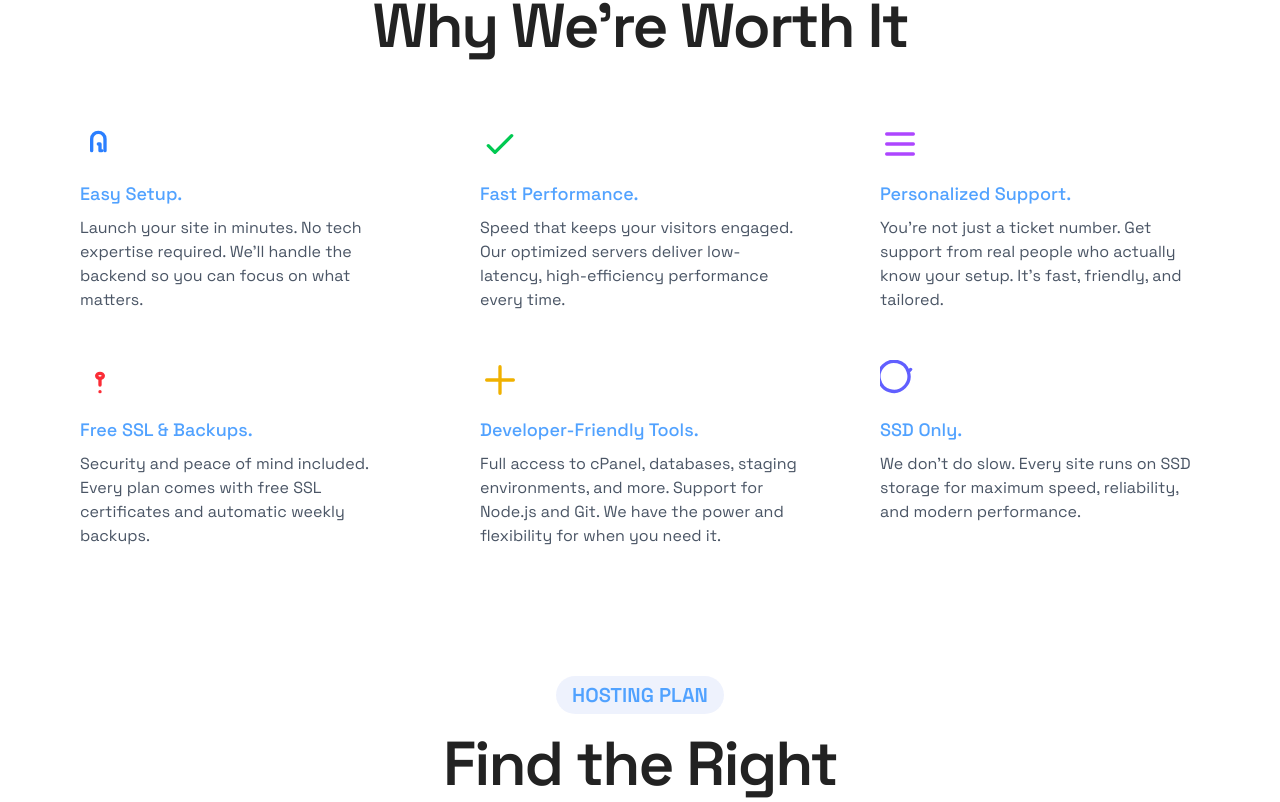
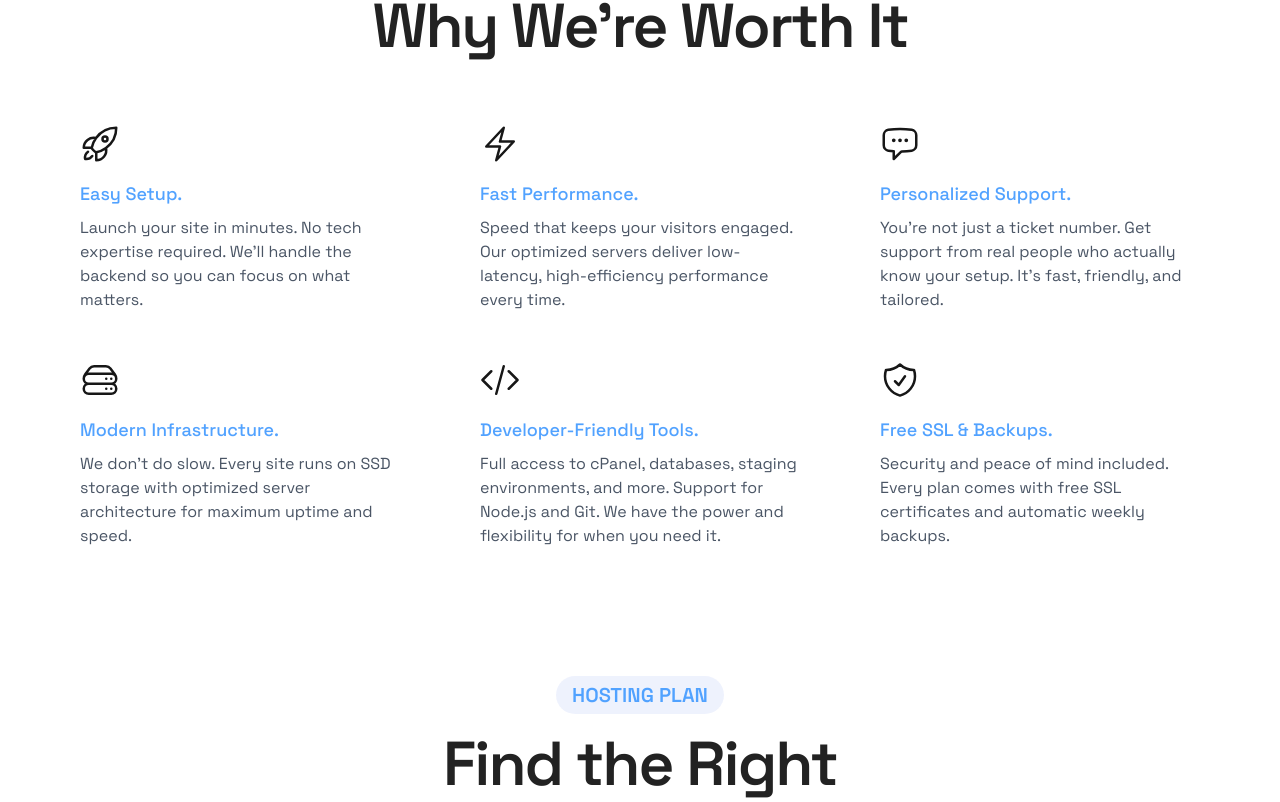
Before and after one commit to WelokkDev/xtremel, a Next.js app: page / in a window 1280 px wide. Shown: the part 798-1600 px from the top of the page. Built offline with nearby package versions, Linux system fonts and the light colour scheme.

Commit message:
Added svg icons to feature section + set product cards to be within unique product grid component

```diff
--- a/src/components/FeatureGrid.jsx
+++ b/src/components/FeatureGrid.jsx
@@ -8,55 +8,64 @@ export default function FeatureGrid() {
                     title: "Easy Setup.",
                     description: "Launch your site in minutes. No tech expertise required. We’ll handle the backend so you can focus on what matters.",
                     icon: (
-                        <svg className="w-10 h-10 text-blue-500" fill="none" stroke="currentColor" strokeWidth={2} viewBox="0 0 24 24">
-                            <path strokeLinecap="round" strokeLinejoin="round" d="M13 16h-1v-4h-1m4 4V9a4 4 0 00-8 0v7" />
+                        <svg xmlns="http://www.w3.org/2000/svg" fill="none" viewBox="0 0 24 24" strokeWidth={1.5} stroke="currentColor" className="size-10">
+                            <path strokeLinecap="round" strokeLinejoin="round" d="M15.59 14.37a6 6 0 0 1-5.84 7.38v-4.8m5.84-2.58a14.98 14.98 0 0 0 6.16-12.12A14.98 14.98 0 0 0 9.631 8.41m5.96 5.96a14.926 14.926 0 0 1-5.841 2.58m-.119-8.54a6 6 0 0 0-7.381 5.84h4.8m2.581-5.84a14.927 14.927 0 0 0-2.58 5.84m2.699 2.7c-.103.021-.207.041-.311.06a15.09 15.09 0 0 1-2.448-2.448 14.9 14.9 0 0 1 .06-.312m-2.24 2.39a4.493 4.493 0 0 0-1.757 4.306 4.493 4.493 0 0 0 4.306-1.758M16.5 9a1.5 1.5 0 1 1-3 0 1.5 1.5 0 0 1 3 0Z" />
                         </svg>
+
+
                     )
                 },
                 {
                     title: "Fast Performance.",
                     description: "Speed that keeps your visitors engaged. Our optimized servers deliver low-latency, high-efficiency performance every time.",
                     icon: (
-                        <svg className="w-10 h-10 text-green-500" fill="none" stroke="currentColor" strokeWidth={2} viewBox="0 0 24 24">
-                            <path strokeLinecap="round" strokeLinejoin="round" d="M5 13l4 4L19 7" />
+                        <svg xmlns="http://www.w3.org/2000/svg" fill="none" viewBox="0 0 24 24" strokeWidth={1.5} stroke="currentColor" className="size-10">
+                            <path strokeLinecap="round" strokeLinejoin="round" d="m3.75 13.5 10.5-11.25L12 10.5h8.25L9.75 21.75 12 13.5H3.75Z" />
                         </svg>
-                        )
+
+
+                    )
                 },
                 {
                     title: "Personalized Support.",
                     description: "You're not just a ticket number. Get support from real people who actually know your setup. It's fast, friendly, and tailored.",
                     icon: (
-                        <svg className="w-10 h-10 text-purple-500" fill="none" stroke="currentColor" strokeWidth={2} viewBox="0 0 24 24">
-                            <path strokeLinecap="round" strokeLinejoin="round" d="M4 6h16M4 12h16M4 18h16" />
+                        <svg xmlns="http://www.w3.org/2000/svg" fill="none" viewBox="0 0 24 24" strokeWidth={1.5} stroke="currentColor" className="size-10">
+                            <path strokeLinecap="round" strokeLinejoin="round" d="M8.625 9.75a.375.375 0 1 1-.75 0 .375.375 0 0 1 .75 0Zm0 0H8.25m4.125 0a.375.375 0 1 1-.75 0 .375.375 0 0 1 .75 0Zm0 0H12m4.125 0a.375.375 0 1 1-.75 0 .375.375 0 0 1 .75 0Zm0 0h-.375m-13.5 3.01c0 1.6 1.123 2.994 2.707 3.227 1.087.16 2.185.283 3.293.369V21l4.184-4.183a1.14 1.14 0 0 1 .778-.332 48.294 48.294 0 0 0 5.83-.498c1.585-.233 2.708-1.626 2.708-3.228V6.741c0-1.602-1.123-2.995-2.707-3.228A48.394 48.394 0 0 0 12 3c-2.392 0-4.744.175-7.043.513C3.373 3.746 2.25 5.14 2.25 6.741v6.018Z" />
                         </svg>
+
+
+                    )
+                },
+                {
+                    title: "Modern Infrastructure.",
+                    description: "We don't do slow. Every site runs on SSD storage with optimized server architecture for maximum uptime and speed.",
+                    icon: (
+                        <svg xmlns="http://www.w3.org/2000/svg" fill="none" viewBox="0 0 24 24" strokeWidth={1.5} stroke="currentColor" className="size-10">
+                            <path strokeLinecap="round" strokeLinejoin="round" d="M5.25 14.25h13.5m-13.5 0a3 3 0 0 1-3-3m3 3a3 3 0 1 0 0 6h13.5a3 3 0 1 0 0-6m-16.5-3a3 3 0 0 1 3-3h13.5a3 3 0 0 1 3 3m-19.5 0a4.5 4.5 0 0 1 .9-2.7L5.737 5.1a3.375 3.375 0 0 1 2.7-1.35h7.126c1.062 0 2.062.5 2.7 1.35l2.587 3.45a4.5 4.5 0 0 1 .9 2.7m0 0a3 3 0 0 1-3 3m0 3h.008v.008h-.008v-.008Zm0-6h.008v.008h-.008v-.008Zm-3 6h.008v.008h-.008v-.008Zm0-6h.008v.008h-.008v-.008Z" />
+                        </svg>
+
+
+                    )
+                },
+                {
+                    title: "Developer-Friendly Tools.",
+                    description: "Full access to cPanel, databases, staging environments, and more. Support for Node.js and Git. We have the power and flexibility for when you need it.",
+                    icon: (
+                        <svg xmlns="http://www.w3.org/2000/svg" fill="none" viewBox="0 0 24 24" strokeWidth={1.5} stroke="currentColor" className="size-10">
+                            <path strokeLinecap="round" strokeLinejoin="round" d="M17.25 6.75 22.5 12l-5.25 5.25m-10.5 0L1.5 12l5.25-5.25m7.5-3-4.5 16.5" />
+                        </svg>
+
                     )
                 },
                 {
                     title: "Free SSL & Backups.",
                     description: "Security and peace of mind included. Every plan comes with free SSL certificates and automatic weekly backups.",
                     icon: (
-                        <svg className="w-10 h-10 text-red-500" fill="none" stroke="currentColor" strokeWidth={2} viewBox="0 0 24 24">
-                            <path strokeLinecap="round" strokeLinejoin="round" d="M12 11c1.105 0 2-.672 2-1.5S13.105 8 12 8s-2 .672-2 1.5S10.895 11 12 11z" />
-                            <path strokeLinecap="round" strokeLinejoin="round" d="M12 11v4m0 4h.01" />
+                        <svg xmlns="http://www.w3.org/2000/svg" fill="none" viewBox="0 0 24 24" strokeWidth={1.5} stroke="currentColor" className="size-10">
+                            <path strokeLinecap="round" strokeLinejoin="round" d="M9 12.75 11.25 15 15 9.75m-3-7.036A11.959 11.959 0 0 1 3.598 6 11.99 11.99 0 0 0 3 9.749c0 5.592 3.824 10.29 9 11.623 5.176-1.332 9-6.03 9-11.622 0-1.31-.21-2.571-.598-3.751h-.152c-3.196 0-6.1-1.248-8.25-3.285Z" />
                         </svg>
-                    )
-                },
-                {
-                    title: "Developer-Friendly Tools.",
-                    description: "Full access to cPanel, databases, staging environments, and more. Support for Node.js and Git. We have the power and flexibility for when you need it.",
-                    icon: (
-                        <svg className="w-10 h-10 text-yellow-500" fill="none" stroke="currentColor" strokeWidth={2} viewBox="0 0 24 24">
-                            <path strokeLinecap="round" strokeLinejoin="round" d="M12 4v16m8-8H4" />
-                        </svg>
-                    )
-                },
-                {
-                    title: "SSD Only.",
-                    description: "We don’t do slow. Every site runs on SSD storage for maximum speed, reliability, and modern performance.",
-                    icon: (
-                        <svg className="w-10 h-10 text-indigo-500" fill="none" stroke="currentColor" strokeWidth={2} viewBox="0 0 24 24">
-                            <path strokeLinecap="round" strokeLinejoin="round" d="M18.364 5.636l-1.414 1.414m0 0A9 9 0 105.636 18.364 9 9 0 0016.95 7.05z" />
-                        </svg>
+
                     )
                 },
             ].map((item, i) => (
--- /dev/null
+++ b/src/components/ProductGrid.jsx
@@ -0,0 +1,24 @@
+
+import ProductCard from "./ProductCard";
+
+export default function ProductGrid() {
+
+    const productData = [
+        {
+            title: "CORE",
+            prices: {starting: "$2.99", renewing: "$11.99"},
+            details: ["1 Website", "100GB SSD Storage", "Unmetered Bandwidth", "Free Email + Free Domain", "Free SSL" , "~20,000 Monthly Visitors", "Developer Support: Python, Node.js, Ruby, Git", "Built-in Security: Malware & DDoS Protection, WAF", "90-Day Money-Back Guarantee", "Live Chat Support"
+
+            ]
+        }
+    ]
+
+    return (
+          <div className="flex w-full justify-evenly">
+            <ProductCard data={productData[0]} />
+            <ProductCard data={productData[0]}/>
+            <ProductCard data={productData[0]}/>
+            <ProductCard data={productData[0]}/>
+          </div>
+    )
+}
--- a/src/pages/index.js
+++ b/src/pages/index.js
@@ -1,22 +1,13 @@
 import Image from "next/image";
 import LandingPageHeading from "../components/LandingPageHeading";
 import Button from "../components/Button";
-import ProductCard from "../components/ProductCard";
 import HeaderTag from "../components/HeaderTag";
-import FeatureContainer from "../components/FeatureContainer";
 import FeatureGrid from "../components/FeatureGrid";
+import ProductGrid from "../components/ProductGrid";
 import Timeline from "../components/Timeline";
 
 
-const productData = [
-  {
-    title: "CORE",
-    prices: {starting: "$2.99", renewing: "$11.99"},
-    details: ["1 Website", "100GB SSD Storage", "Unmetered Bandwidth", "Free Email + Free Domain", "Free SSL" , "~20,000 Monthly Visitors", "Developer Support: Python, Node.js, Ruby, Git", "Built-in Security: Malware & DDoS Protection, WAF", "90-Day Money-Back Guarantee", "Live Chat Support"
 
-    ]
-  }
-]
 
 export default function Home() {
   return (
@@ -54,27 +45,16 @@ export default function Home() {
         <section className="pl-[5%] pr-[5%] pt-[10%] flex justify-center items-center flex-col">
           <HeaderTag variant="color">HOSTING PLAN</HeaderTag>
           <h2 className="text-center mr-auto ml-auto max-w-[650px] z-100 p-4 pb-16">Find the Right <span className="text-blue-400">Hosting Plan</span> for You</h2>
-          <div className="flex w-full justify-evenly">
-            <ProductCard data={productData[0]} />
-            <ProductCard data={productData[0]}/>
-            <ProductCard data={productData[0]}/>
-            <ProductCard data={productData[0]}/>
-          </div>
+          <ProductGrid />
         </section>
 
         <section className="pl-[5%] pr-[5%] pt-[10%] pb-[10%]">
           <div className="flex flex-col justify-center items-center">
-            <HeaderTag variant="color">HOSTING PLAN</HeaderTag>
+            <HeaderTag variant="color">STEPS</HeaderTag>
             <h2 className="text-center z-100 p-4 pb-16">
               How it Works
-
             </h2>
-
             <Timeline />
-
-
-
-
           </div>
         </section>
 
```
